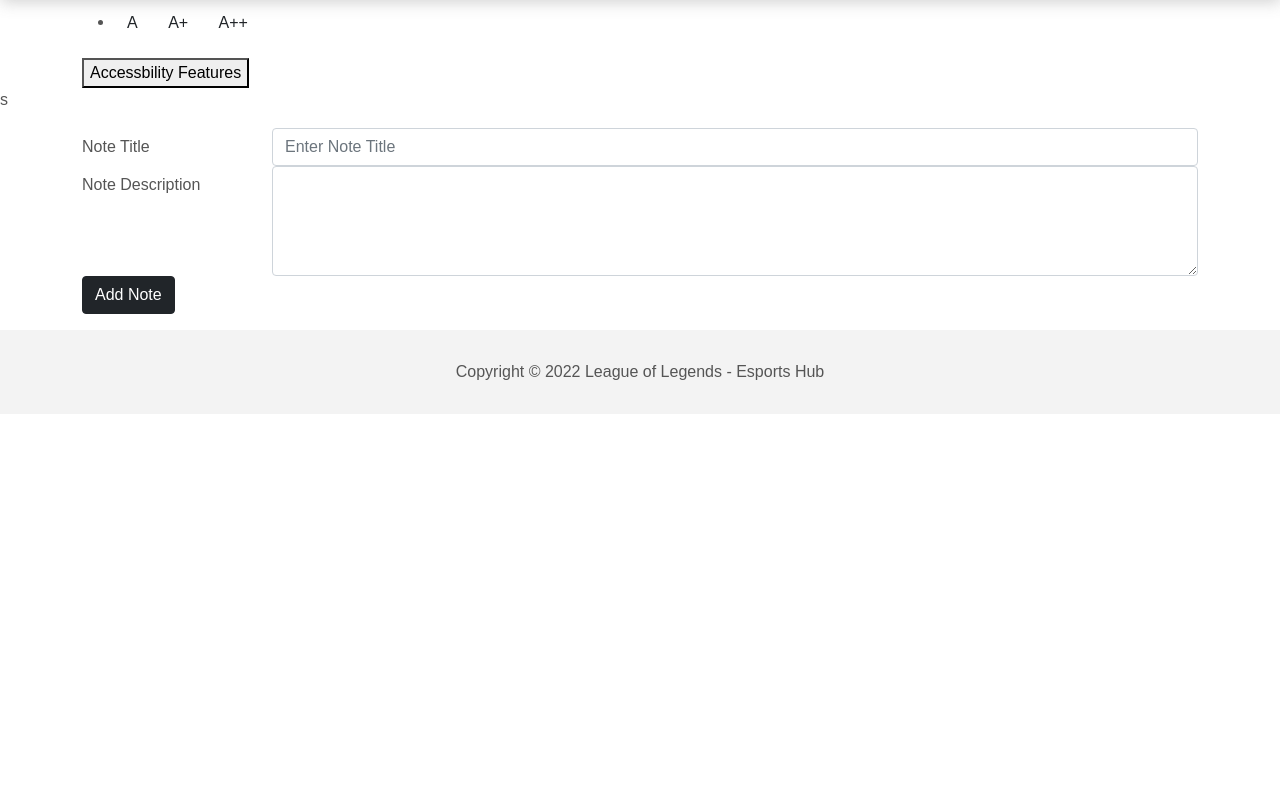
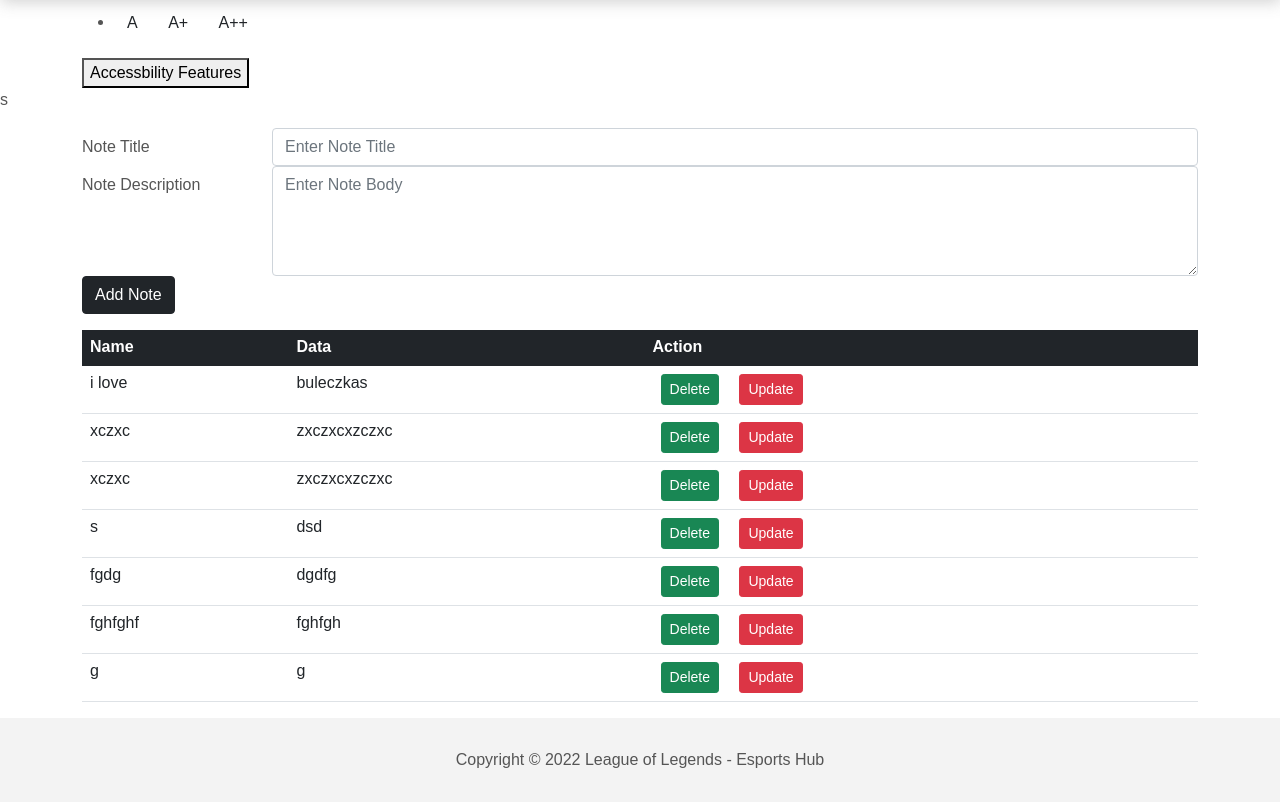
Before and after one commit to Amida-Maru/LearningFlask, a Flask app: page /account.html in a window 1280 px wide. Shown: the part 114-916 px from the top of the page. Before the commit the page ends 494 px from the top, so only its background shows below. Run offline with Flask 2, Linux system fonts and the light colour scheme; a user stored in the database is signed in; data comes from the database, SQL or seed files in the repository; some libraries are stand-ins or nearby versions.

Commit message:
Added notes making fucntionality, updated routes, updated db_models

```diff
--- a/backend/routes.py
+++ b/backend/routes.py
@@ -65,10 +65,13 @@ def lolpros():
     return render_template('lolpros.html')
 
 
-@app.route('/account.html',methods=['GET','POST'])
+@app.route('/account.html', methods=['GET', 'POST'])
 @login_required
 def account_page():
     form = LoginForm()
+
+    note = Note.query.filter(True)
+
     if request.method == 'POST':
         title = request.form.get('title')
         note = request.form.get('note')
@@ -82,59 +85,36 @@ def account_page():
             db.session.commit()
             flash(' your note is added', category='success')
             print("Note added")
-    return render_template('account.html', form=form)
+    return render_template('account.html', form=form, user=current_user, note=note )
 
 
-
-@views.route("/all-users")
+@app.route('/account<int:id>.html', methods=['GET', 'POST'])
 @login_required
-def allUsers():
-    all_users=User.query.all()
-    var=[]
-    for user in all_users:
-        notes=Note.query.filter_by(user_id=user.id).all()
-        if len(notes)>0:
-            var.append(len(notes))
-        else:
-            var.append(0)
-    zipped=zip(all_users,var)
-
-
-    return render_template("showusers.html",all_users=zipped,user=current_user)
-
-
-@views.route('/delete/<int:id>',methods=['GET','POST'])
-@login_required
-def deleteNote(id):
+def delete_note(id):
     note = Note.query.filter_by(id=id).first()
     if note:
         db.session.delete(note)
         db.session.commit()
         flash("your note is successfully deleted", category="success")
-    return render_template("index.html",user=current_user)
+    return redirect("/account.html", code=302)
 
-@views.route('/update/<int:id>',methods=['GET','POST'])
+
+@app.route('/update<int:id>.html', methods=['GET', 'POST'])
 @login_required
-def updateNote(id):
+def update_note(id):
     if request.method == 'POST':
-        title=request.form['title']
-        text=request.form['note']
+        title = request.form['title']
+        text = request.form['note']
         note = Note.query.filter_by(id=id).first()
-        note.title=title
-        note.text=text
+        note.title = title
+        note.text = text
         db.session.add(note)
         db.session.commit()
-        return render_template("index.html",user=current_user)
+        return redirect("/account.html", code=302)
+
 
     note_update = Note.query.filter_by(id=id).first()
-    return render_template("update.html",nu=note_update,user=current_user)
-
-@views.route("/details/<int:id>",methods=['GET','POST'])
-@login_required
-def details(id):
-    note_update = Note.query.filter_by(id=id).first()
-    return render_template("details.html",nu=note_update,user=current_user)
-
+    return render_template("update.html", nu=note_update, user=current_user)
 
 
 @app.route("/contact.html")
--- a/frontend/templates/account.html
+++ b/frontend/templates/account.html
@@ -12,13 +12,41 @@
             <div class="form-group row">
             <label for="note-desc" class="col-sm-2 col-form-label">Note Description</label>
             <div class="col-sm-10">
-                <textarea class="form-control" rows="4" name="note"></textarea>
+                <textarea class="form-control" rows="4" name="note" placeholder="Enter Note Body"></textarea>
             </div>
             </div>
             <button type="submit"  class="btn btn-dark">Add Note</button>
         </form>
     </div>
+<div class= "container mt-3">
+        <table class="table">
+            {% if user.notes|length ==0  %}
+            <div class="alert alert-danger" role="alert">
+                There is no note, ADD your first note now!!
+            </div>
+            {% else %}
 
-
+            <thead class="table-dark">
+                <tr>
+                  <th scope="col">Name</th>
+                  <th scope="col">Data</th>
+                  <th scope="col">Action</th>
+                </tr>
+              </thead>
+              <tbody>
+                {% for note in user.notes %}
+                <tr>
+                  <td>{{note.title}}</td>
+                  <td>{{note.text}}</td>
+                  <td>
+                      <a href= "{{url_for('delete_note', id = note.id)}}" type="button" class="btn btn-success btn-sm mx-2">Delete</button></a>
+                      <a href="{{url_for('update_note', id = note.id)}}" type="button" class="btn btn-danger btn-sm mx-2">Update</button></a>
+                </td>
+                </tr>
+                {% endfor %}
+                {% endif %}
+              </tbody>
+          </table>
+    </div>
 
 {% endblock %}
```
Also changed, not shown: frontend/templates/update.html (added, +17 -0 lines).
